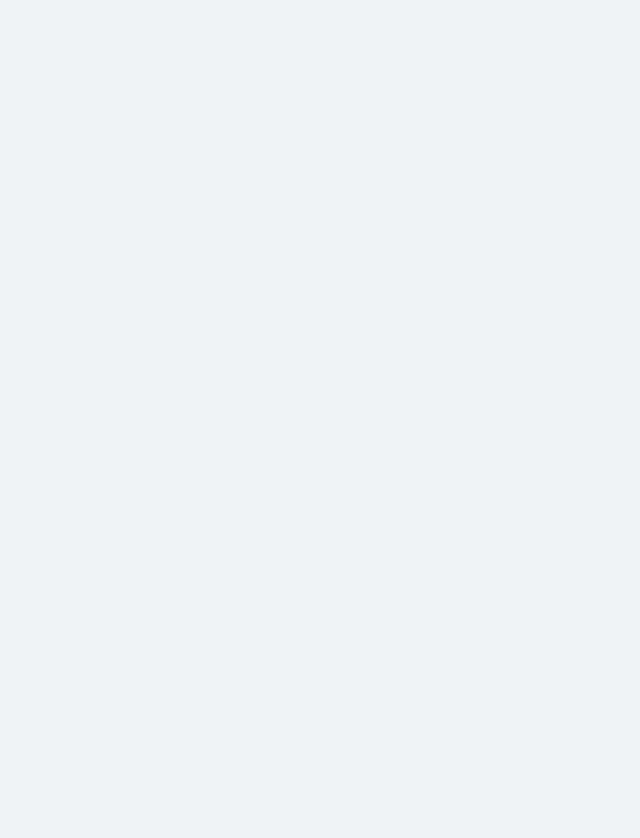
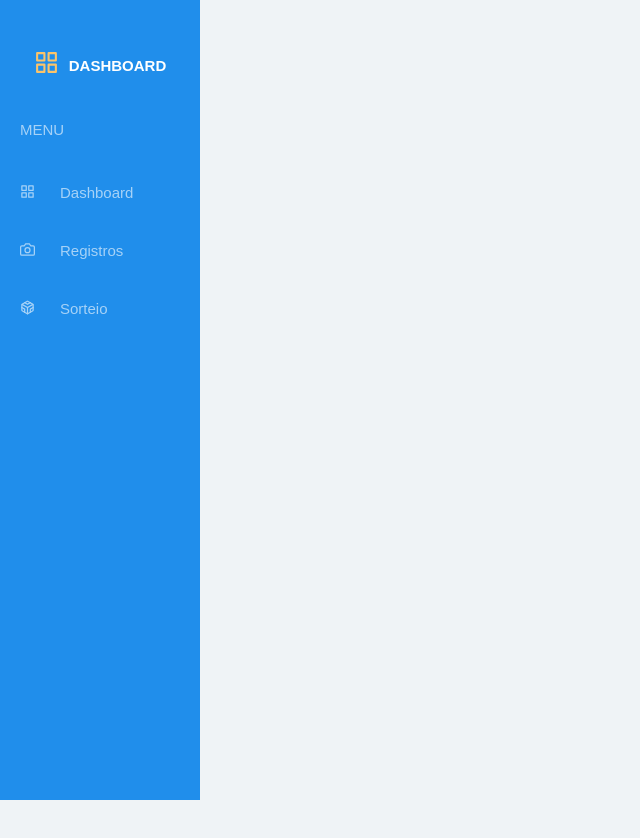
Before and after one commit to junioralcant/toligado-web, a React (Create React App) app: page /listrecord in a window 1280 px wide. Shown: the top 838 px of the page, without its empty margins (0-640 px from the left). Before the commit the page ends 800 px from the top, so only its background shows below. Built offline with nearby package versions, Linux system fonts and the light colour scheme; no server answers.

Commit message:
Create page list record

```diff
--- a/package.json
+++ b/package.json
@@ -6,12 +6,14 @@
     "@testing-library/jest-dom": "^4.2.4",
     "@testing-library/react": "^9.3.2",
     "@testing-library/user-event": "^7.1.2",
+    "axios": "^0.19.2",
     "react": "^16.13.1",
     "react-dom": "^16.13.1",
     "react-icons": "^3.10.0",
     "react-navigation": "^4.3.9",
     "react-router-dom": "^5.2.0",
     "react-scripts": "3.4.1",
+    "react-toastify": "^6.0.6",
     "styled-components": "^5.1.1"
   },
   "scripts": {
--- a/src/App.js
+++ b/src/App.js
@@ -2,6 +2,7 @@ import React from "react";
 
 import Routes from "./routes";
 import GlobalStyles from "./styles/global";
+import "react-toastify/dist/ReactToastify.css";
 
 function App() {
   return (
--- a/src/pages/Dashboard/index.js
+++ b/src/pages/Dashboard/index.js
@@ -4,7 +4,7 @@ import { FiCamera, FiCodesandbox, FiBarChart2, FiCheck } from "react-icons/fi";
 import SideBar from "../../components/SideBar";
 import { Container, Button, Content, Column } from "./styles";
 
-const Dashboard = () => {
+const Dashboard = ({ history }) => {
   return (
     <>
       <SideBar page="dashboard" />
@@ -12,7 +12,7 @@ const Dashboard = () => {
       <Container>
         <Content>
           <Column>
-            <Button records>
+            <Button records onClick={() => history.push("listrecord")}>
               <div>
                 <div>
                   <strong>1000</strong>
--- /dev/null
+++ b/src/pages/ListRecord/index.js
@@ -0,0 +1,21 @@
+import React from "react";
+import Sidbar from "../../components/SideBar";
+
+import Danger from "../../components/Danger";
+
+import { Container, Content } from "./styles";
+
+const ListRecord = () => {
+  return (
+    <>
+      <Sidbar />
+      <Container>
+        <Content>
+          <Danger approved={false} />
+        </Content>
+      </Container>
+    </>
+  );
+};
+
+export default ListRecord;
--- /dev/null
+++ b/src/pages/ListRecord/styles.js
@@ -0,0 +1,41 @@
+import styled from "styled-components";
+
+export const Container = styled.div`
+  display: flex;
+  justify-content: flex-end;
+  margin-top: 50px;
+  width: 100%;
+  height: 100%;
+
+  @media (max-width: 1560px) {
+    justify-content: center;
+  }
+`;
+
+export const Content = styled.div`
+  display: flex;
+  align-items: center;
+  justify-content: center;
+  flex-wrap: wrap;
+  max-width: 1300px;
+  margin-right: 100px;
+  width: 100%;
+
+  @media (max-width: 1720px) {
+    margin-right: 50px;
+  }
+
+  @media (max-width: 1620px) {
+    margin-right: 20px;
+  }
+
+  @media (max-width: 1560px) {
+    max-width: 1000px;
+    margin-left: 200px;
+  }
+
+  @media (max-width: 661px) {
+    justify-content: center;
+    margin-left: 0px;
+  }
+`;
--- a/src/routes.js
+++ b/src/routes.js
@@ -4,6 +4,7 @@ import { BrowserRouter, Route, Switch } from "react-router-dom";
 import Dashboard from "./pages/Dashboard";
 import Record from "./pages/Record";
 import Draw from "./pages/Draw";
+import ListRecord from "./pages/ListRecord";
 
 const Routes = () => (
   <BrowserRouter>
@@ -11,6 +12,7 @@ const Routes = () => (
       <Route exact path="/" component={Dashboard} />
       <Route path="/record" component={Record} />
       <Route path="/draw" component={Draw} />
+      <Route path="/listrecord" component={ListRecord} />
     </Switch>
   </BrowserRouter>
 );
```
Also changed, not shown: 1 other file (tests, documents, lock files or other folders).
